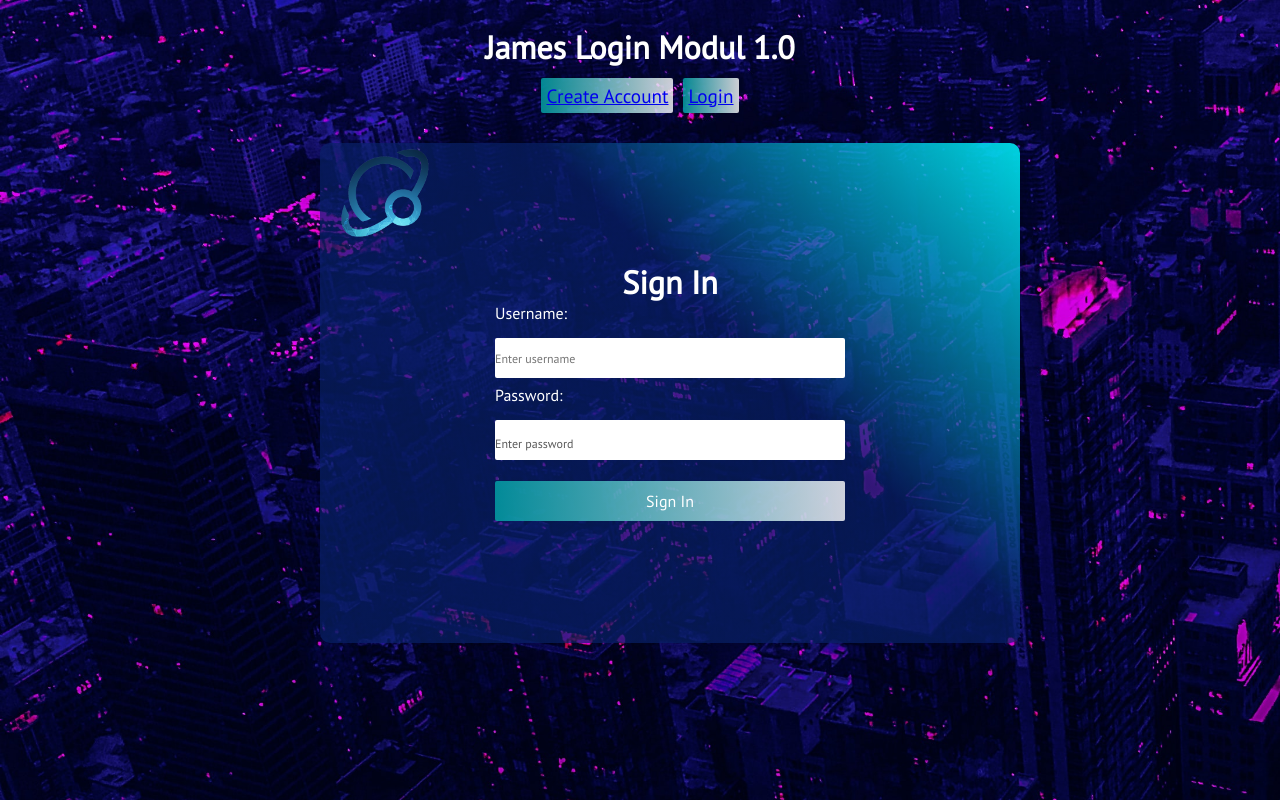
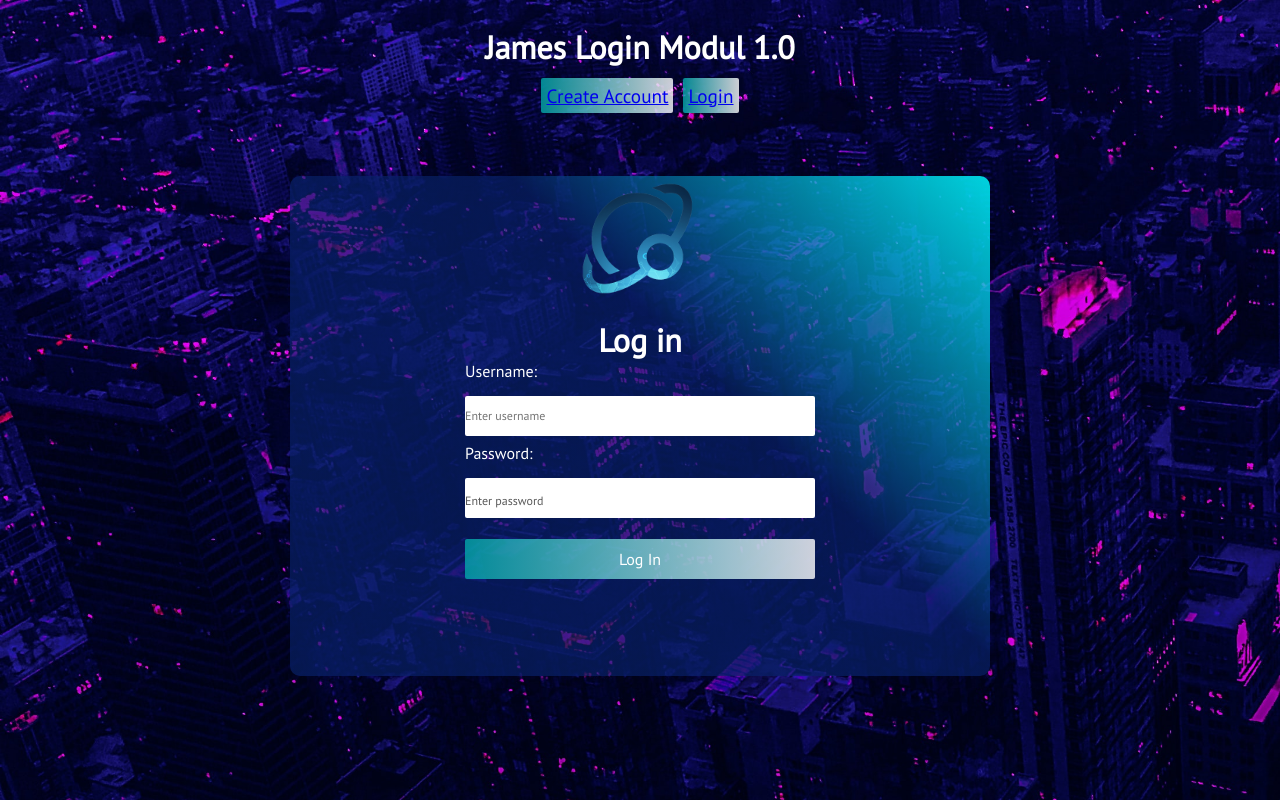
Before and after one commit to adolfssonjames/react-login-modul1.0, a React (Create React App) app: page /Login in a window 1280 px wide. Shown: the top 800 px of the page. Built offline with nearby package versions, Linux system fonts and the light colour scheme.

Commit message:
css & some local storage

```diff
--- a/src/Components/Login.jsx
+++ b/src/Components/Login.jsx
@@ -1,47 +1,57 @@
-import { useRef, useState, useEffect } from 'react';
+import { useState, useEffect } from 'react';
 
 
 const Login = () => {
-    const userRef = useRef();
-    const errRef = useRef();
-    const [user, setUser] = useState('');
-    const [pwd, setPwd] = useState('');
-    const [errMsg, setErrMsg] = useState('');
-    const [success, setSuccess] = useState(false);
+    const [user, setUser] = useState( [], () => {
+      const localData = localStorage.getItem ('user');
+      return localData ? JSON.parse(localData) : [];
+    });                                                         //motsvarar login inputs och localstorage
+    const [pwd, setPwd] = useState( [], () => {
+      const localData = localStorage.getItem ('password');
+      return localData ? JSON.parse(localData) : [];
+    });
 
-    useEffect(() => {
-        userRef.current.focus();
-    }, [])
+    const [errMsg, setErrMsg] = useState('');     //motsvarar ett error
+    const [success, setSuccess] = useState(false);  //motsvarar success / när login blir godkänd
 
-    useEffect(() => {
+
+
+    useEffect(() => {           //när effect körs så tömmer vi error messages (om användaren ändrar user eller passwordinput)
         setErrMsg('');
     }, [user, pwd])
+
+    useEffect (()=> {
+      localStorage.setItem('user', JSON.stringify(user))                         //localstorage
+      localStorage.setItem('password', JSON.stringify(pwd))
+    }, [user, pwd]);
 
     const handleSubmit = async (e) => {
         e.preventDefault();
       console.log(user, pwd);
-      setUser('');
-      setPwd ('');
+      setUser({user});
+      setPwd ({pwd});
       setSuccess(true);
 
     }
 
     return (
         <>
+
             {success ? (
                 <div>
                     <h1>You are logged in!</h1>
                     <br />
                     <p>
-                       Welcome :)
+                       Welcome:)
                     </p>
+
                     <img className='welcome-gif2' src="tomjerry.webp" alt="" />
                 </div>
             ) : (
                 <div className='signin-formdiv'>
-                    <p ref={errRef} className={errMsg ? "errmsg" : "offscreen"} aria-live="assertive">{errMsg}</p>
+                    <p className={errMsg ? "errmsg" : "offscreen"} aria-live="assertive">{errMsg}</p>
                     <img className='orbit-bild2' src="james_circel_orbit_kekw.png" alt="" />
-                    <h1>Sign In</h1>
+                    <h1>Log in</h1>
                     <form className='login-frm' onSubmit={handleSubmit}>
                         <label className='signin-label-user' htmlFor="username">Username:</label>
                         <input
@@ -49,7 +59,6 @@ const Login = () => {
                             type="text"
                             id="username"
                             placeholder='Enter username'
-                            ref={userRef}
                             autoComplete="off"
                             onChange={(e) => setUser(e.target.value)}
                             value={user}
@@ -66,7 +75,7 @@ const Login = () => {
                             value={pwd}
                             required
                         />
-                        <button className='sign-in-btn'>Sign In</button>
+                        <button className='sign-in-btn'>Log In</button>
                     </form>
 
                 </div>
--- a/src/Components/Style.css
+++ b/src/Components/Style.css
@@ -47,8 +47,8 @@
 
 }
 .orbit-bild2 {
-  height:20%;
-
+  height:25%;
+  margin-left:38%;
 }
 .form-container, .form-container2 {
     margin: 35px auto; /* placerar modul-diven  */
@@ -82,7 +82,7 @@
     width:600px;
     height: 400px;
   }
-  .form, .login-form {
+  .form {
     position: absolute;
     top: 50%;
     left: 50%;
@@ -319,7 +319,6 @@
   .signin-formdiv {
     margin-top: 2%;
     border-radius: 10px;
-    margin-left: 25%;
    width: 700px;
    height:500px;
     color: #fff;
@@ -328,4 +327,8 @@
       rgba(8, 33, 104, 0.685) 60%,
       rgba(0, 247, 255, 0.849) 100%
       );
+      position: absolute;
+      top: 50%;
+      left: 50%;
+      transform: translate(-50%, -50%);
   }
```
Also changed, not shown: src/Components/CustomHooks.jsx (line endings or trailing spaces).
